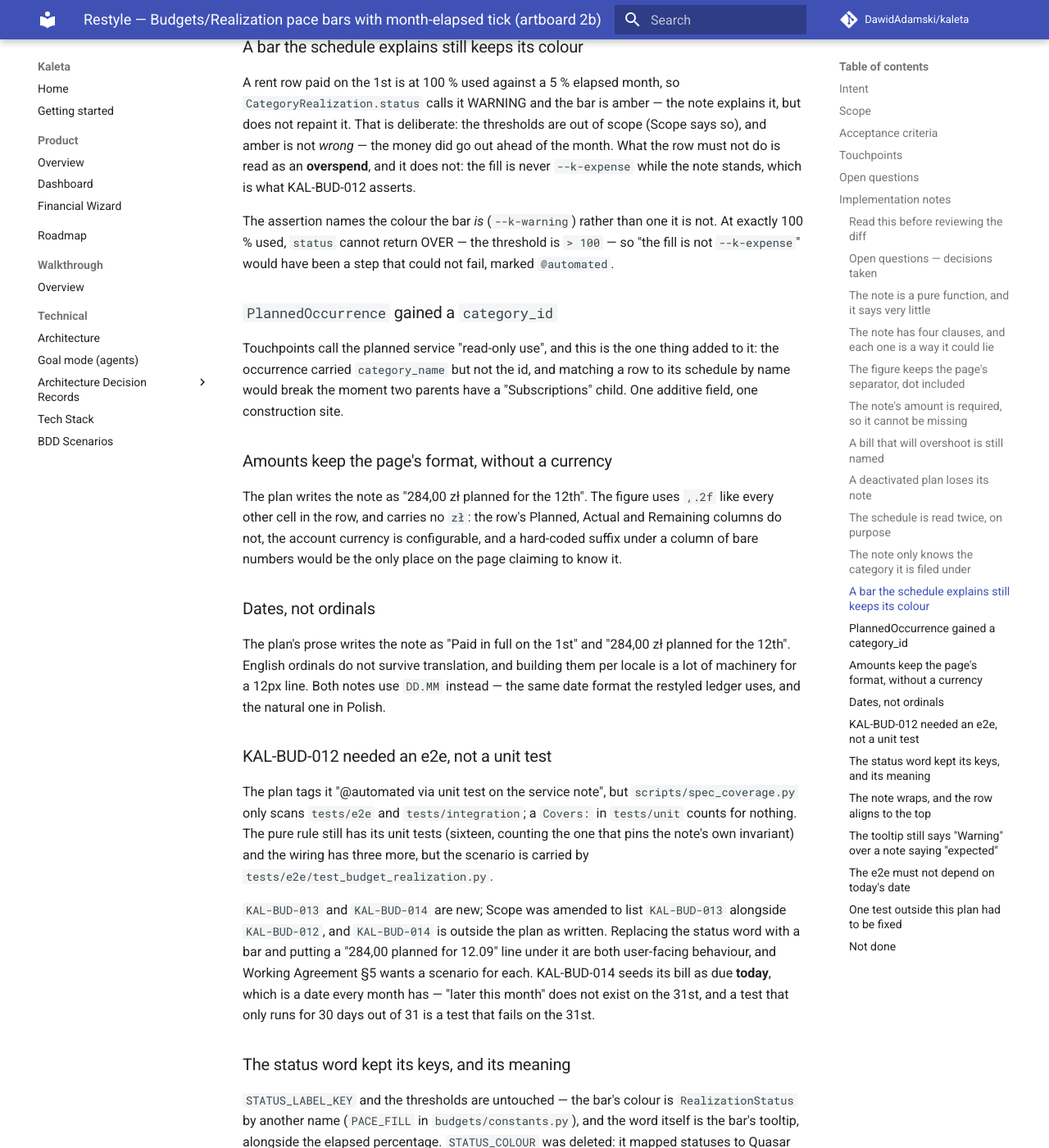
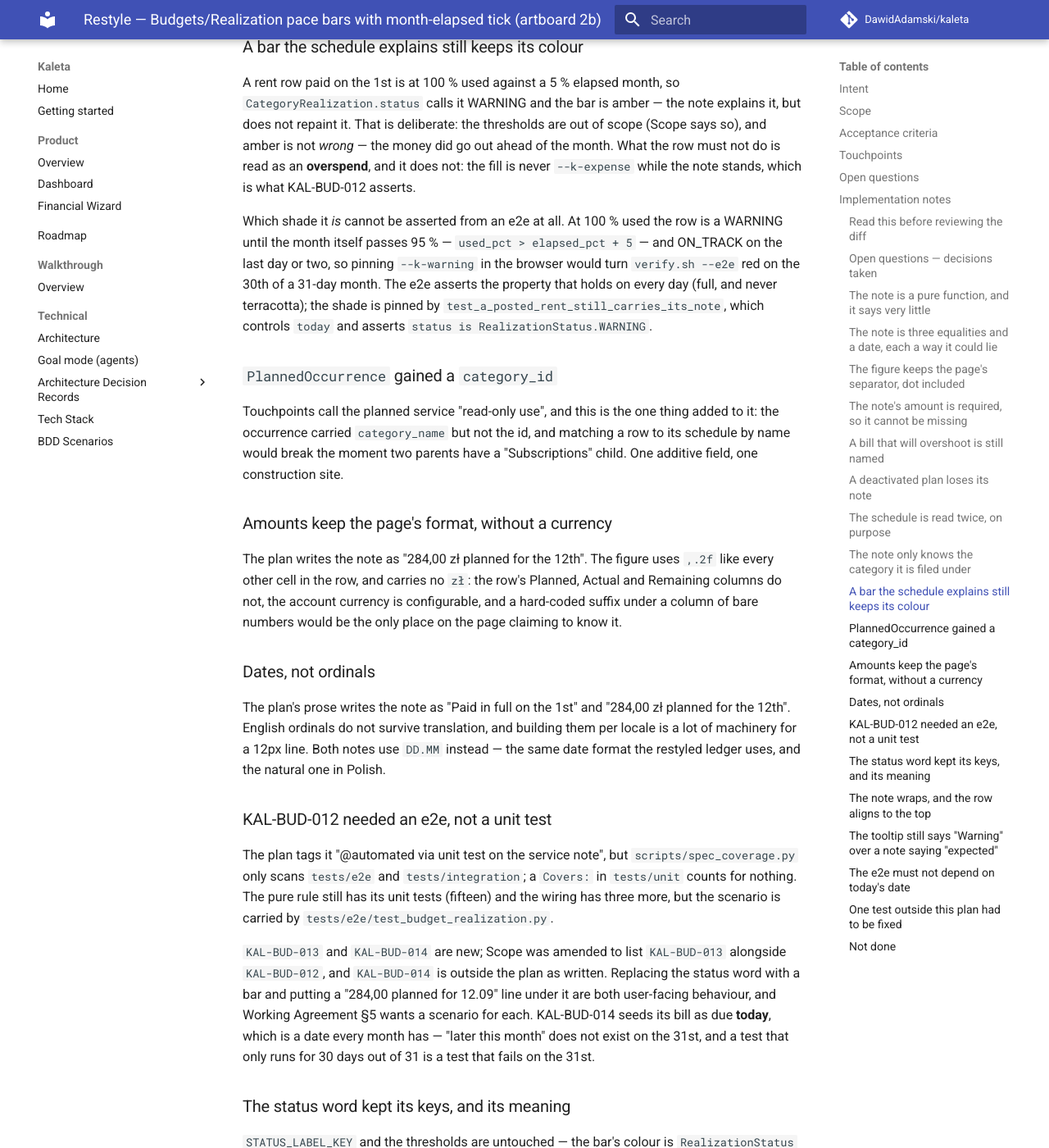
Before and after one commit to DawidAdamski/kaleta, an MkDocs documentation site: the page built from docs/plans/restyle-budgets-pace-bars.md, in a window 1280 px wide and 1400 px high, scrolled down 5151 px. Shown: the whole window at 82% size. Built offline with MkDocs 1.6.1 and Material for MkDocs 9.7.7, drawn with Linux system fonts in a browser that asks for light colours; comment, search, counter and statistics services are not loaded; some of the changed text lies outside the part shown.

Commit message:
fix(budgets): the rent e2e stops asserting a colour that changes with the date
Pinning --k-warning fixed a vacuous assertion and introduced a date bug
of its own: at 100% used the row is a WARNING only until the month
passes 95%, so on the 30th of a 31-day month it is ON_TRACK and verify
would have gone red. The e2e asserts what holds every day — full, and
never terracotta — and the shade stays pinned by the unit test that
controls today.

KAL-BUD-012's step says the same, and the notes' test counts match the
tests again.

Co-Authored-By: Claude Opus 5 (1M context) <noreply@anthropic.com>
Claude-Session: https://claude.ai/code/session_0152AYpRfMD2oD5sjv3sg3qi

```diff
--- a/docs/plans/restyle-budgets-pace-bars.md
+++ b/docs/plans/restyle-budgets-pace-bars.md
@@ -130,10 +130,10 @@ budget does not "cover" it — both are spending patterns, which the bar
 already describes. And an overspent row is never told what is still coming:
 "284,00 planned for 12.06" under a bar past 100 % reads as reassurance.
 
-### The note has four clauses, and each one is a way it could lie
+### The note is three equalities and a date, each a way it could lie
 
-"Paid in full" is three equalities and a date, and each one is a way the
-line could otherwise be false:
+"Paid in full" fires on three equalities and a date, and each one is a way
+the line could otherwise be false:
 
 - the occurrence is **due** (`bill.date <= today`) — a 2 000 bill dated the
   25th has not been paid on the 10th, whatever else was spent;
@@ -238,10 +238,14 @@ money did go out ahead of the month. What the row must not do is read as an
 **overspend**, and it does not: the fill is never `--k-expense` while the
 note stands, which is what KAL-BUD-012 asserts.
 
-The assertion names the colour the bar *is* (`--k-warning`) rather than one
-it is not. At exactly 100 % used, `status` cannot return OVER — the
-threshold is `> 100` — so "the fill is not `--k-expense`" would have been a
-step that could not fail, marked `@automated`.
+Which shade it *is* cannot be asserted from an e2e at all. At 100 % used the
+row is a WARNING until the month itself passes 95 % — `used_pct >
+elapsed_pct + 5` — and ON_TRACK on the last day or two, so pinning
+`--k-warning` in the browser would turn `verify.sh --e2e` red on the 30th of
+a 31-day month. The e2e asserts the property that holds on every day (full,
+and never terracotta); the shade is pinned by
+`test_a_posted_rent_still_carries_its_note`, which controls `today` and
+asserts `status is RealizationStatus.WARNING`.
 
 ### `PlannedOccurrence` gained a `category_id`
 
@@ -271,7 +275,7 @@ restyled ledger uses, and the natural one in Polish.
 The plan tags it "@automated via unit test on the service note", but
 `scripts/spec_coverage.py` only scans `tests/e2e` and `tests/integration`;
 a `Covers:` in `tests/unit` counts for nothing. The pure rule still has its
-unit tests (sixteen, counting the one that pins the note's own invariant) and the wiring has three more, but the scenario is
+unit tests (fifteen) and the wiring has three more, but the scenario is
 carried by `tests/e2e/test_budget_realization.py`.
 
 `KAL-BUD-013` and `KAL-BUD-014` are new; Scope was amended to list
```
Also changed, not shown: docs/bdd.md (+1 -1 lines), 1 other file.
